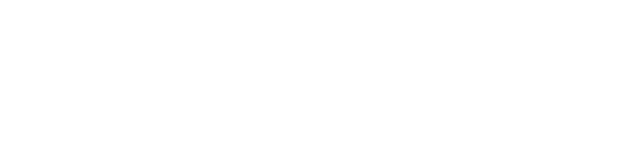
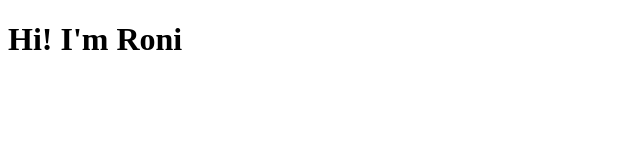
Before and after one commit to eduviereIsrael/ronniiii-i.github.io, a plain HTML site: page about.html in a window 1280 px wide. Shown: the whole page, without its empty margins (0-640 px from the left). Drawn offline with Linux system fonts and the light colour scheme.

Commit message:
Update about.html

```diff
--- a/about.html
+++ b/about.html
@@ -9,7 +9,9 @@
 <body>
     <div class="content container">
         <div class="picture col"></div>
-        <div class="text col"></div>
+        <div class="text col">
+            <h1>Hi! I'm Roni</h1>
+        </div>
     </div>
 </body>
 </html>
```
